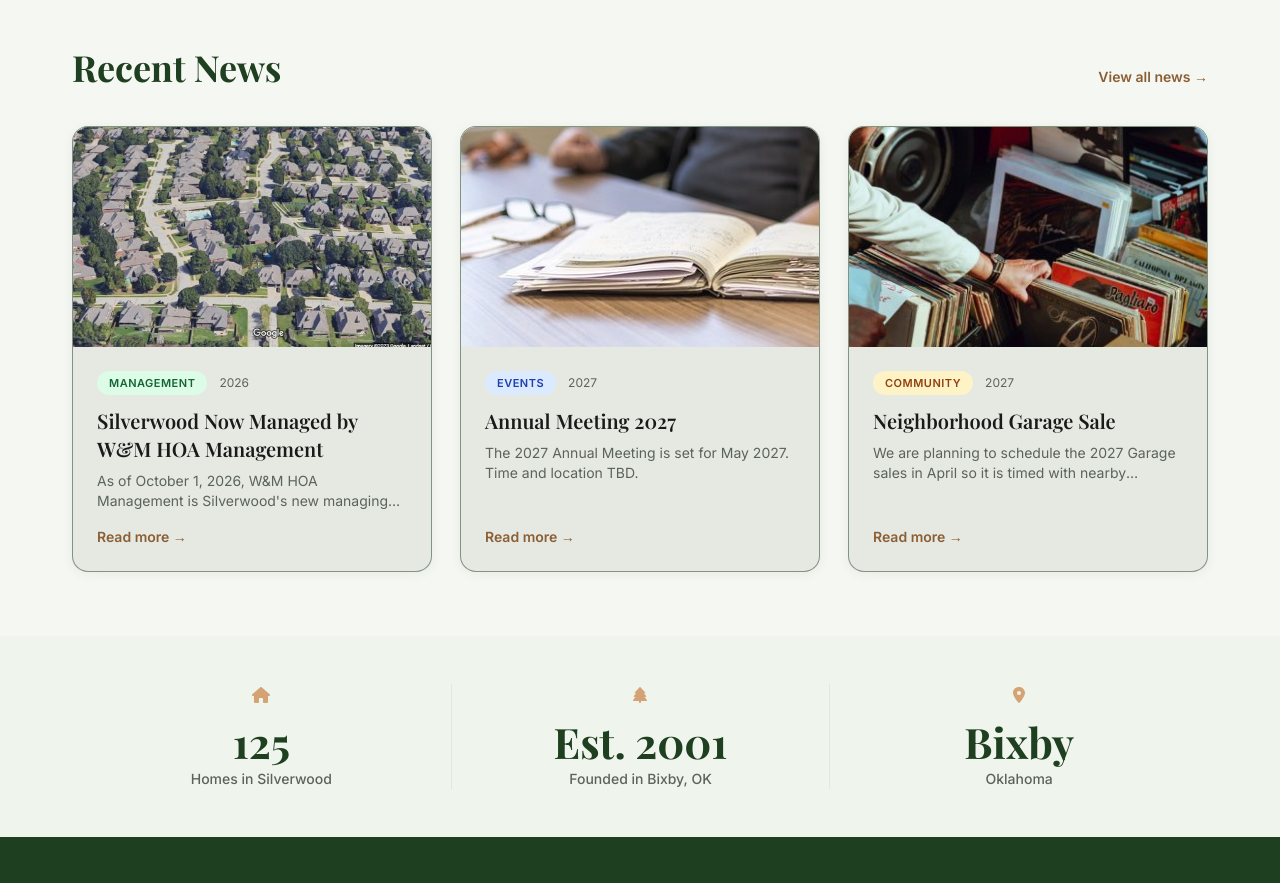
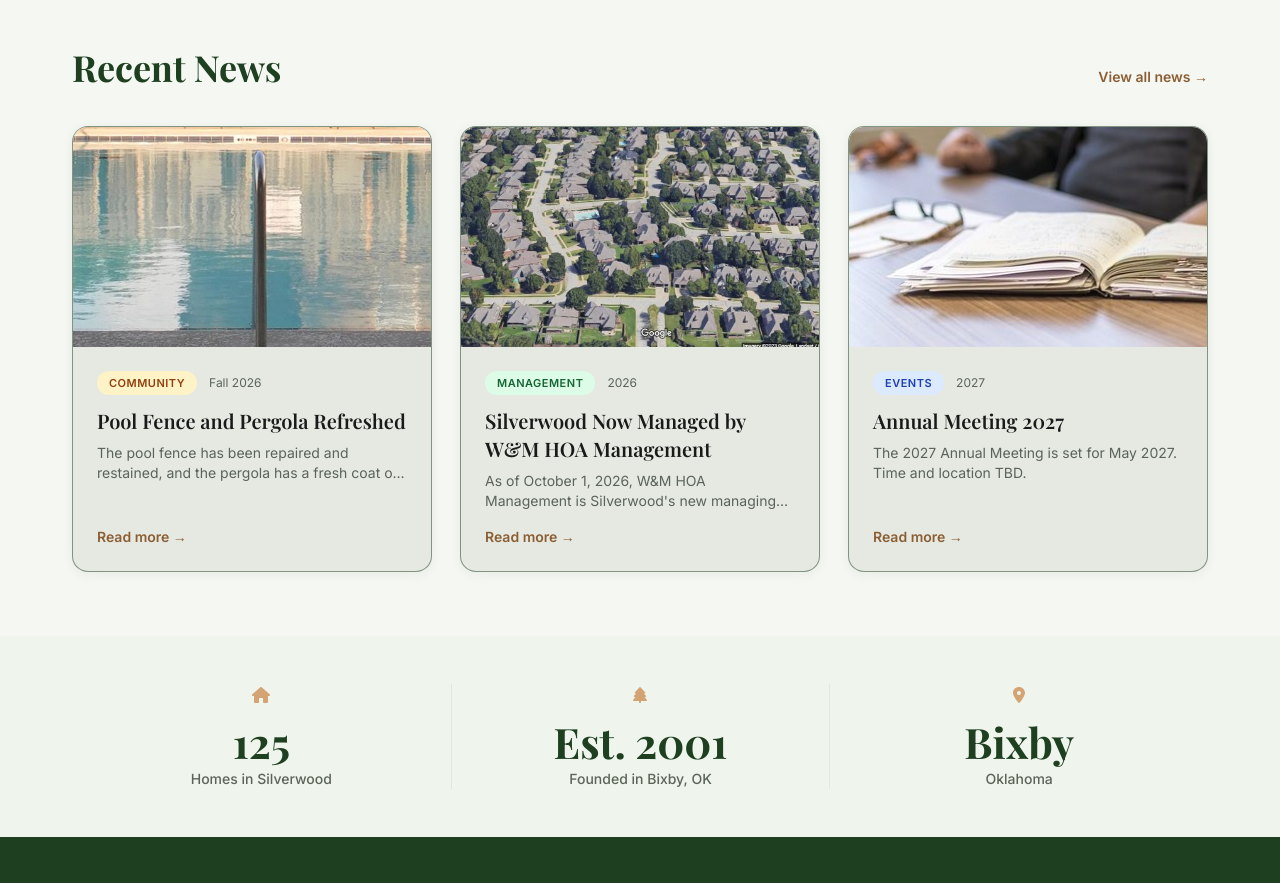
Before and after one commit to revdrive-ai/Silverwood-HOA, a Next.js app: page / in a window 1280 px wide. Shown: the part 960-1843 px from the top of the page. Built offline with nearby package versions, Linux system fonts and the light colour scheme.

Commit message:
Add news post: pool fence and pergola refreshed (#30)
Claude-Session: https://claude.ai/code/session_01B3zZhPjpdbD7kdnEyACW6R

Co-authored-by: Claude <noreply@anthropic.com>

```diff
--- a/content/news.js
+++ b/content/news.js
@@ -1,6 +1,19 @@
 // `category` sets the coloured badge on the home page: Management, Events or
 // Community.
 export const news = [
+  {
+    slug: "pool-fence-pergola-refresh-2026",
+    category: "Community",
+    title: "Pool Fence and Pergola Refreshed",
+    date: "Fall 2026",
+    image: "/images/pool.jpg",
+    summary: "The pool fence has been repaired and restained, and the pergola has a fresh coat of stain too.",
+    body: [
+      "Good news for next pool season: the work around the pool is done. Every damaged board in the pool fence has been repaired, and the whole fence has been restained.",
+      "While we were at it, the pergola got a fresh coat of stain as well, so the whole pool area is looking sharp and better protected from the weather.",
+      "Thank you to everyone who pitched in. Projects like this one, done by neighbors instead of contractors, are a big part of how we keep dues where they are. Want to help with the next one? See the upcoming projects on the Volunteer page.",
+    ],
+  },
   {
     slug: "new-management-wm-2026",
     category: "Management",
```
